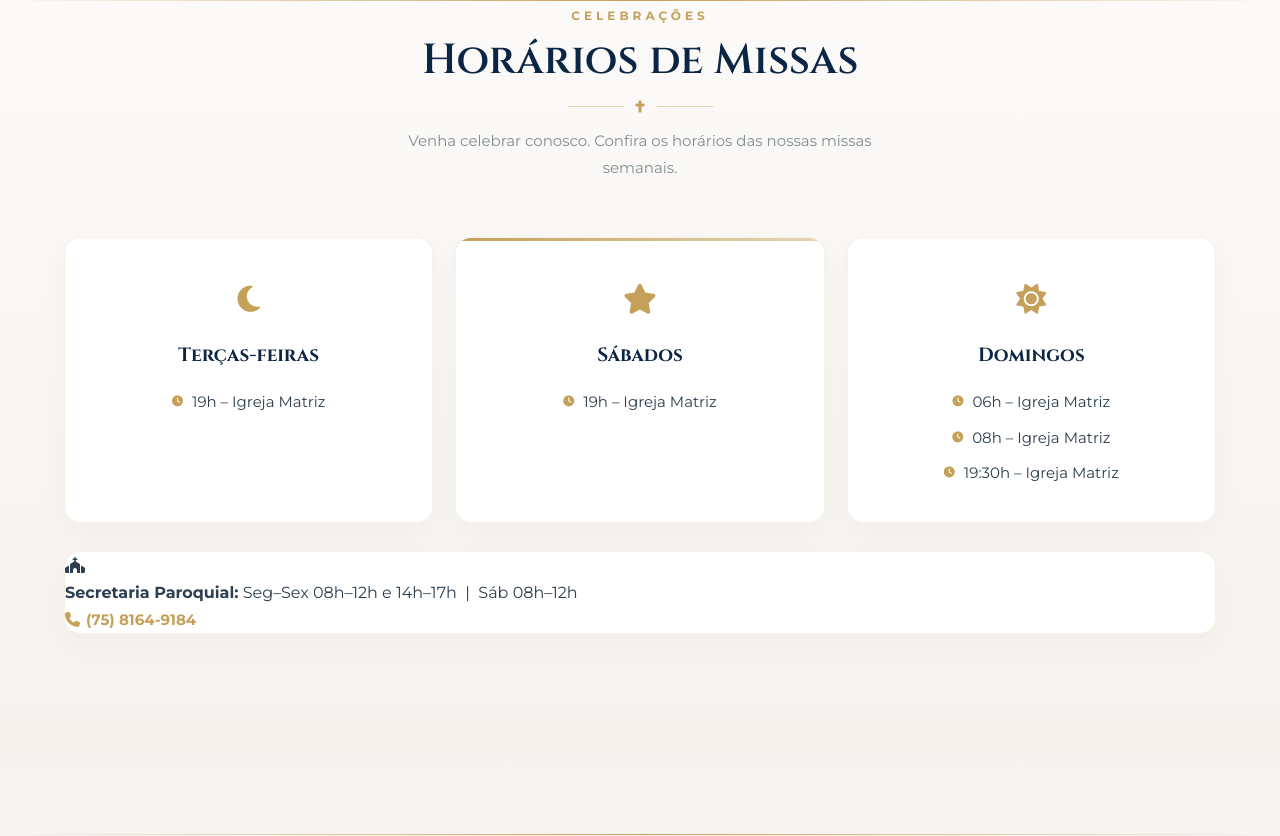
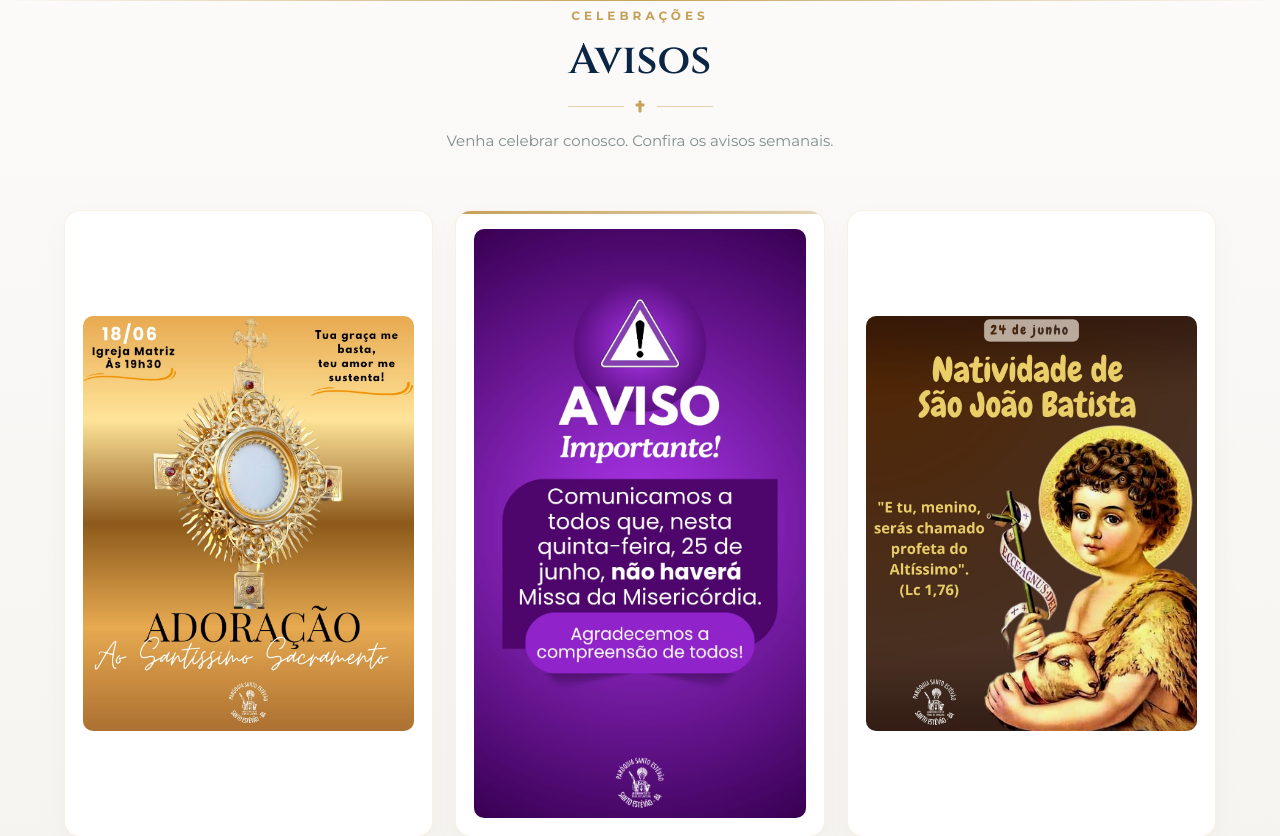
Before and after one commit to Thiago-devlog/Proj-igrej, a plain HTML site: page index.html in a window 1280 px wide. Shown: the part 1020-1856 px from the top of the page. Drawn offline with Linux system fonts and the light colour scheme.

Commit message:
fazendo correções que comprometeram o bom funcionamento

```diff
--- a/index.html
+++ b/index.html
@@ -2,7 +2,7 @@
 <html lang="pt-br">
 <head>
     <!-- ============================================================
-         META E SEO
+    META E SEO
     ============================================================ -->
     <meta charset="UTF-8">
     <meta name="viewport" content="width=device-width, initial-scale=1.0">
@@ -20,7 +20,7 @@
 
     <link rel="stylesheet" href="style.css">
 
-    <link rel="icon" type="image/x-icon" href="imagens/favicon.ico">
+    <link rel="icon" type="image/png" href="imagens/favicon.png">
 
 
 </head>
@@ -152,37 +152,23 @@
 
             <header class="section-header fade-up">
                 <span class="section-tag">Celebrações</span>
-                <h2 class="section-title" id="titulo-missas">Horários de Missas</h2>
+                <h2 class="section-title" id="titulo-missas">Avisos</h2>
                 <div class="divider" aria-hidden="true"><i class="fas fa-cross"></i></div>
-                <p class="section-desc">Venha celebrar conosco. Confira os horários das nossas missas semanais.</p>
+                <p class="section-desc">Venha celebrar conosco. Confira os avisos semanais.</p>
             </header>
 
             <div class="missas-grid">
 
                 <div class="card-limpo missa-card fade-up">
-                    <div class="missa-icon"><i class="fas fa-moon"></i></div>
-                    <h3>Terças-feiras</h3>
-                    <ul class="missa-horarios">
-                        <li><i class="fas fa-clock"></i><span>19h – Igreja Matriz</span></li>
-                    </ul>
+                    <img src="./img.avisos/adorar.jpeg" alt="Aviso de adoração na paróquia" class="aviso">
                 </div>
 
                 <div class="card-limpo missa-card missa-destaque fade-up">
-                    <div class="missa-icon"><i class="fas fa-star"></i></div>
-                    <h3>Sábados</h3>
-                    <ul class="missa-horarios">
-                        <li><i class="fas fa-clock"></i><span>19h – Igreja Matriz</span></li>
-                    </ul>
+                    <img src="./img.avisos/aviso.jpeg" alt="Aviso oficial da paróquia" class="aviso">
                 </div>
 
                 <div class="card-limpo missa-card fade-up">
-                    <div class="missa-icon"><i class="fas fa-sun"></i></div>
-                    <h3>Domingos</h3>
-                    <ul class="missa-horarios">
-                        <li><i class="fas fa-clock"></i><span>06h – Igreja Matriz</span></li>
-                        <li><i class="fas fa-clock"></i><span>08h – Igreja Matriz</span></li>
-                        <li><i class="fas fa-clock"></i><span>19:30h – Igreja Matriz</span></li>
-                    </ul>
+                    <img src="./img.avisos/s.batista.jpeg" alt="Santa Missa de São Batista" class="aviso">
                 </div>
 
             </div>
@@ -190,7 +176,7 @@
             <!-- Aviso secretaria -->
             <div class="secretaria-banner card-limpo fade-up">
                 <i class="fas fa-church"></i>
-                <p><strong>Secretaria Paroquial:</strong> Seg–Sex 08h–12h e 14h–17h &nbsp;|&nbsp; Sáb 08h–12h</p>
+                <p><strong >Secretaria Paroquial:</strong> Seg–Sex 08h–12h e 14h–17h &nbsp;|&nbsp; Sáb 08h–12h</p>
                 <a href="tel:+557532452880" class="secretaria-tel" id="btn-tel-missas">
                     <i class="fas fa-phone"></i> (75) 8164-9184
                 </a>
@@ -501,7 +487,7 @@
                         <i class="fas fa-phone"></i>
                         <div>
                             <strong>Telefone</strong>
-                            <p><a href="tel:+55 75 8164-9184" id="link-tel">(75) 8164-9184</a></p>
+                            <p><a href="tel:+557581649184" id="link-tel">(75) 8164-9184</a></p>
                         </div>
                     </div>
 
--- a/style.css
+++ b/style.css
@@ -137,6 +137,19 @@ address { font-style: normal; }
     margin-bottom: 56px;
 }
 
+.section--foto {
+    position: relative;
+    overflow: hidden;
+}
+
+.section--foto::before {
+    content: '';
+    position: absolute;
+    inset: 0;
+    background: rgba(255, 255, 255, 0.03);
+    pointer-events: none;
+}
+
 .section-tag {
     display: inline-block;
     font-size: 12px;
@@ -211,6 +224,17 @@ address { font-style: normal; }
     border: 2px solid transparent;
     transition: var(--transicao);
     white-space: nowrap;
+}
+
+.btn-azul {
+    background: var(--azul-claro);
+    color: var(--branco);
+    border-color: transparent;
+}
+
+.btn-azul:hover {
+    background: rgba(11, 37, 69, 0.95);
+    transform: translateY(-2px);
 }
 
 /* Botão primário dourado */
@@ -720,11 +744,15 @@ address { font-style: normal; }
 
 /* Card individual de missa */
 .missa-card {
-    padding: 36px 26px;
+    padding: 18px;
     text-align: center;
     transition: var(--transicao);
     position: relative;
     overflow: hidden;
+    min-height: 320px;
+    display: flex;
+    align-items: center;
+    justify-content: center;
 }
 /* Barra dourada no topo (aparece no hover) */
 .missa-card::before {
@@ -750,11 +778,7 @@ address { font-style: normal; }
 }
 .missa-destaque::before { opacity: 1; }
 
-.missa-icon {
-    font-size: 30px;
-    color: var(--dourado);
-    margin-bottom: 14px;
-}
+
 
 .missa-card h3 {
     font-family: var(--fonte-titulo);
@@ -763,24 +787,11 @@ address { font-style: normal; }
     margin-bottom: 18px;
 }
 
-.missa-horarios {
-    display: flex;
-    flex-direction: column;
-    gap: 10px;
-}
-.missa-horarios li {
-    color: var(--texto);
-    font-size: 15px;
-    display: flex;
-    align-items: center;
-    justify-content: center;
-    gap: 9px;
-}
-.missa-horarios li i {
-    color: var(--dourado);
-    font-size: 11px;
-    flex-shrink: 0;
-}
+.aviso{
+    border-radius: 10px;
+}
+
+
 
 /* Caixa de informações da secretaria */
 .secretaria-info {
```
Also changed, not shown: imagens/favicon.ico (deleted), imagens/favicon.png (added), img.avisos/adorar.jpeg (added), img.avisos/aviso.jpeg (added), img.avisos/s.batista.jpeg (added), 1 other file.
